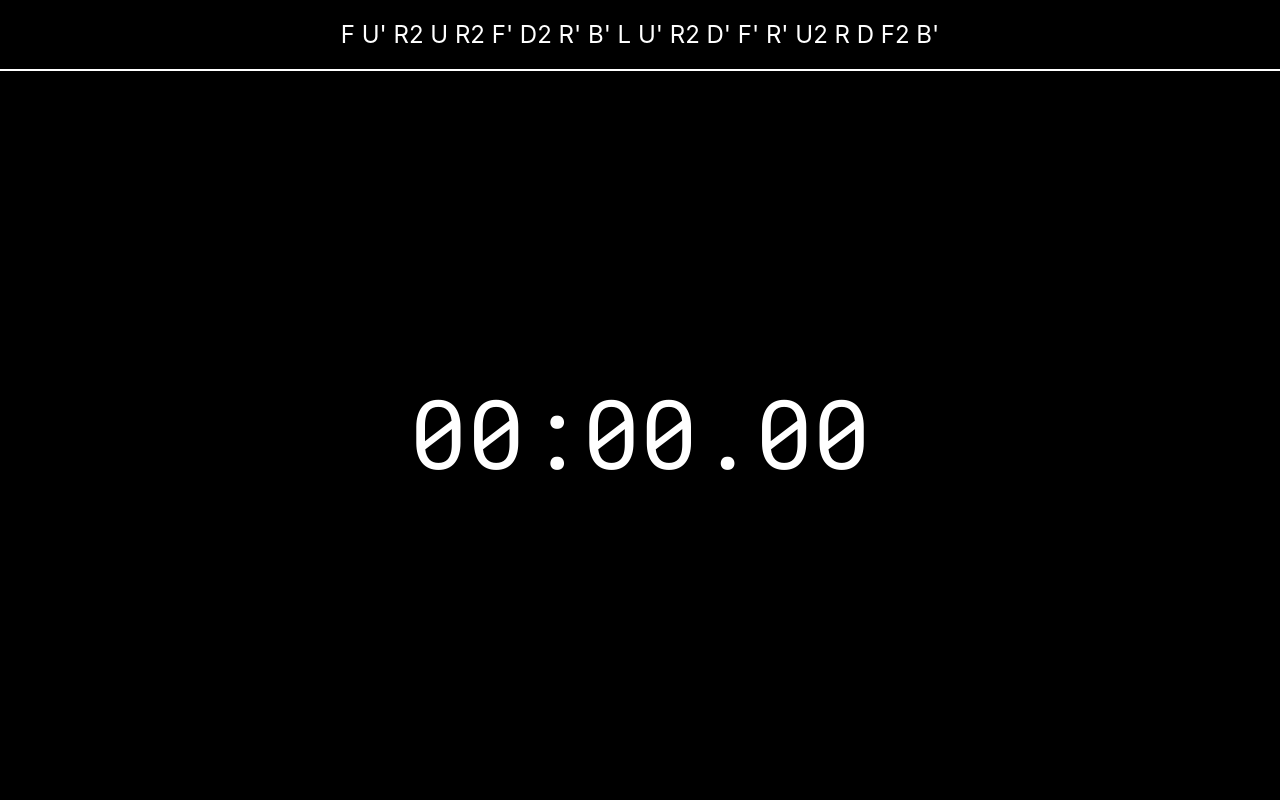
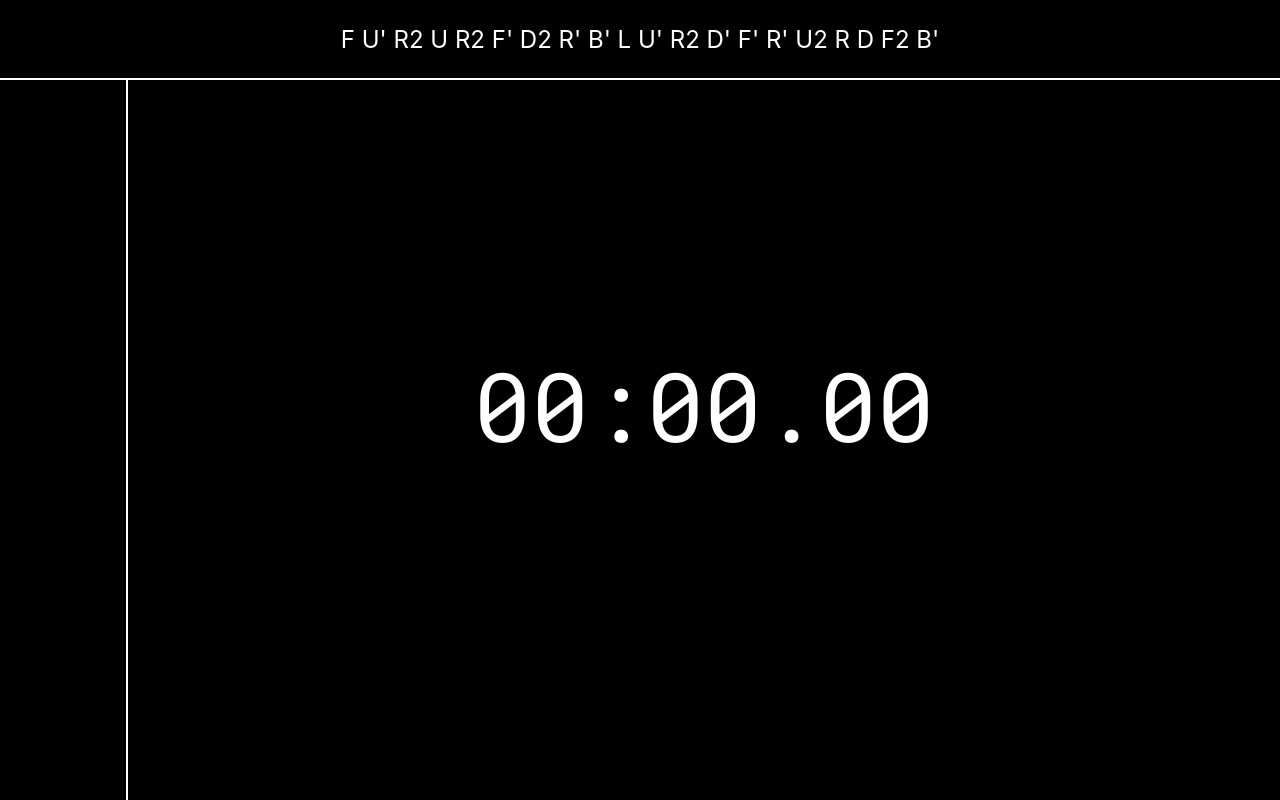
Before and after one commit to MateCon/cube-timer, a React (Create React App) app: page / in a window 1280 px wide. Built offline with nearby package versions, Linux system fonts and the light colour scheme.

Commit message:
style time viewer and make it work

```diff
--- a/src/App.css
+++ b/src/App.css
@@ -14,4 +14,11 @@
   height: 100vh;
   text-align: center;
   background-color: black;
+  display: grid;
+  grid-template-columns: auto 90%;
+  grid-template-rows: auto 90%;
+  gap: 0px 0px;
+  grid-template-areas:
+    "a a"
+    "b c";
 }
--- a/src/App.js
+++ b/src/App.js
@@ -1,15 +1,26 @@
-import React, { useState } from 'react';
+import React, { useEffect, useState } from 'react';
 import Stopwatch from './components/stopwatch/stopwatch';
 import ScrambleViewer from './components/scramble-viewer/scramble-viewer';
+import TimeViewer from './components/time-viewer/time-viewer';
 import './App.css';
 
 const App = () => {
+  const [times, setTimes] = useState([]);
   const [lastSolve, setLastSolve] = useState({});
+
+  useEffect(() => {
+    console.log(times);
+    if(lastSolve.time === undefined) return;
+    times.push(lastSolve);
+  }, [lastSolve]);
 
   return (
     <div id="app">
       <ScrambleViewer
         lastSolve={lastSolve}
+      />
+      <TimeViewer
+        times={times}
       />
       <Stopwatch
         setLastSolve={setLastSolve}
--- a/src/components/scramble-viewer/scramble-viewer.scss
+++ b/src/components/scramble-viewer/scramble-viewer.scss
@@ -1,8 +1,11 @@
 #scramble-viewer {
     width: 100%;
     height: auto;
-    padding: 20px;
+    display: flex;
+    align-items: center;
+    justify-content: center;
     font-size: 24px;
     color: white;
     border-bottom: 2px solid white;
+    grid-area: a;
 }
--- a/src/components/stopwatch/stopwatch-style.scss
+++ b/src/components/stopwatch/stopwatch-style.scss
@@ -7,4 +7,5 @@
 	align-items: center;
 	justify-content: center;
 	outline: none;
+	grid-area: c;
 }
--- a/src/components/time-viewer/time-viewer-style.scss
+++ b/src/components/time-viewer/time-viewer-style.scss
@@ -0,0 +1,28 @@
+#time-viewer {
+    width: auto;
+    height: 100%;
+    grid-area: b;
+    border-right: 2px solid white;
+    color: white;
+
+    > div {
+        display: flex;
+
+        :nth-child(1) {
+            width: 30%;
+            border-right: 2px solid white;
+        }
+
+        > div {
+            width: 100%;
+            padding: 10px 0;
+            display: flex;
+            justify-content: center;
+            align-items: center;
+        }
+    }
+
+    > :last-child {
+        border-bottom: 2px solid white;
+    }
+}
--- a/src/components/time-viewer/time-viewer.js
+++ b/src/components/time-viewer/time-viewer.js
@@ -1,14 +1,15 @@
 import React from 'react';
+import './time-viewer-style.scss';
 
-const TimeViewer = times => {
-    const getTime = (time, penalty) => penalty === 'DNF' && penalty || penalty === '+2' && time + penalty || penalty;
+const TimeViewer = ({times}) => {
+    const getTime = (time, penalty) => penalty === 'DNF' && penalty || penalty === '+2' && time + penalty || time;
 
     return <div id='time-viewer'>
         {
-            times.map((time, key) => {
-                <div>
-                    <div>{key}</div>
-                    <div>{getTime(time.time, time.penalty)}</div>
+            times.map((data, index) => {
+                return <div key={index}>
+                    <div>{index + 1}</div>
+                    <div>{getTime(data['time'], data['penalty'])}</div>
                 </div>
             })
         }
```
